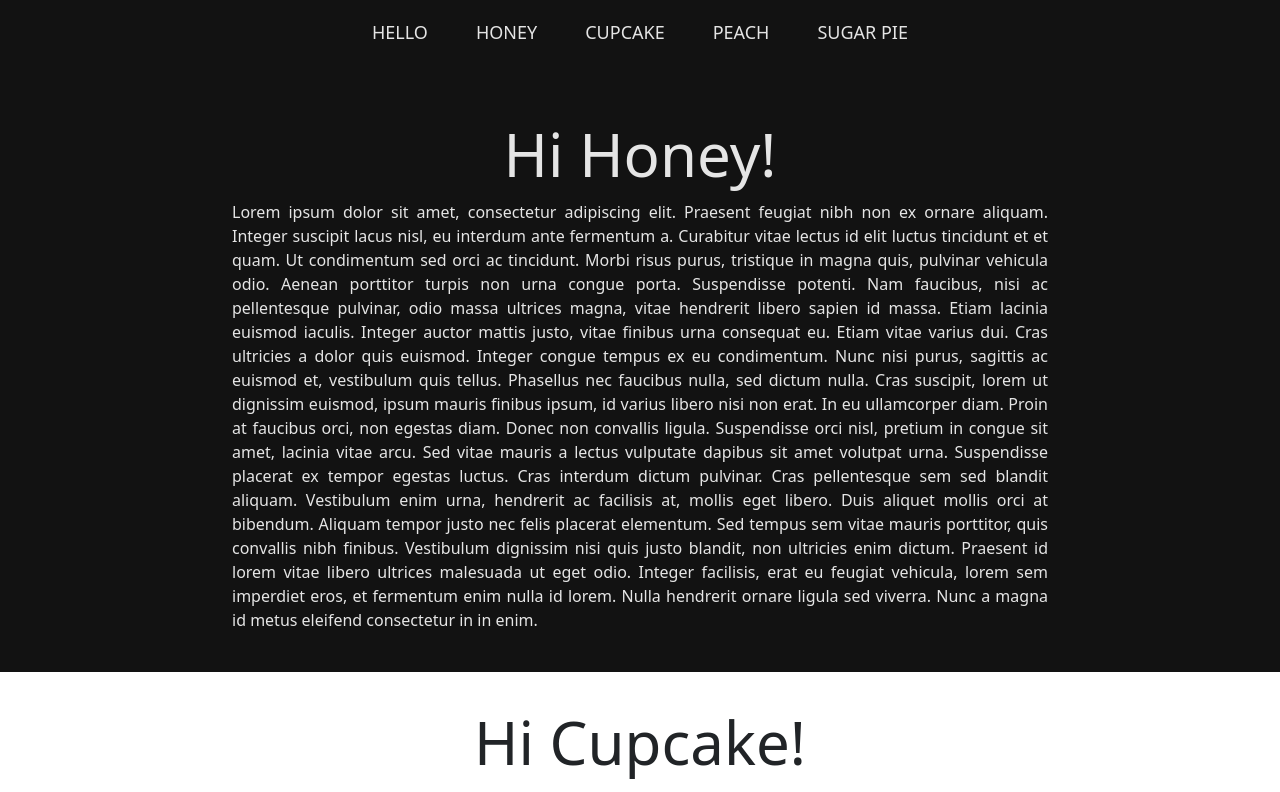
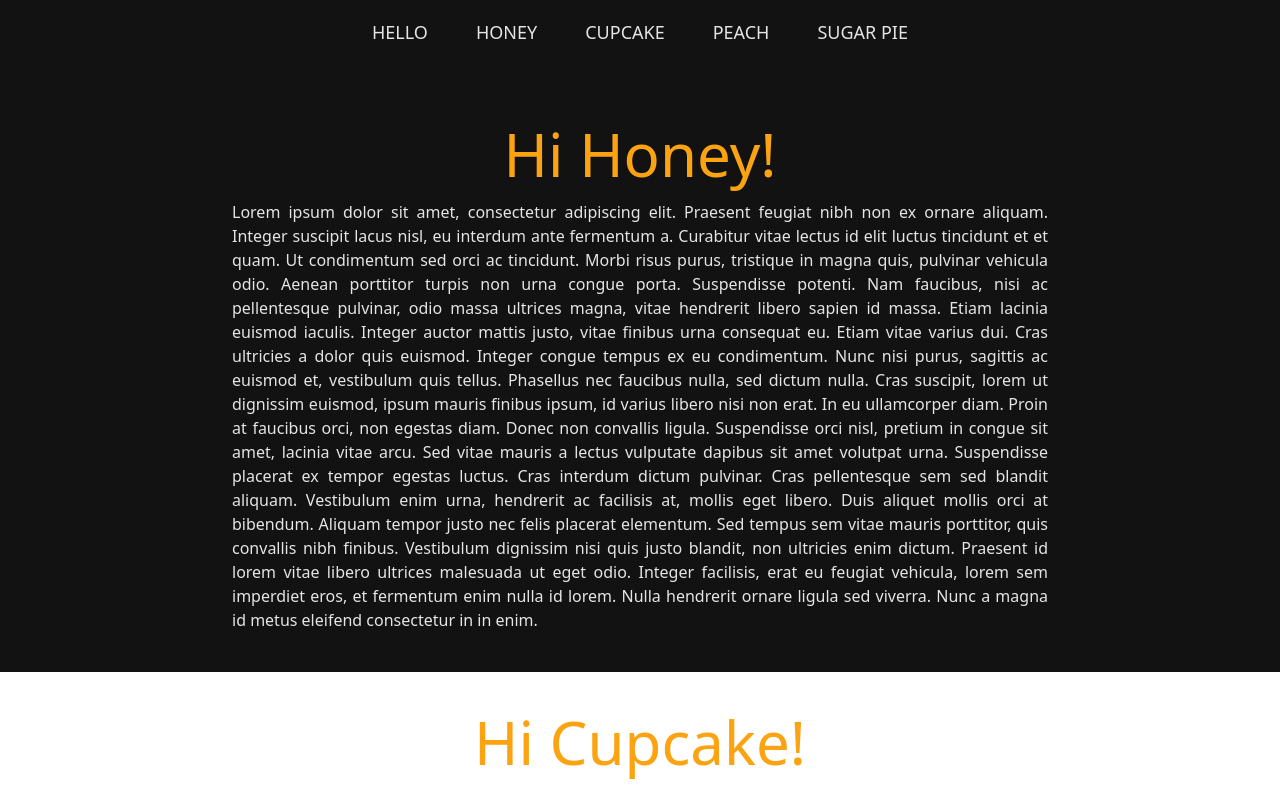
Before and after one commit to sla8/personal-website, a React (Create React App) app: page / in a window 1280 px wide. Shown: the top 792 px of the page. Built offline with nearby package versions, Linux system fonts and the light colour scheme.

Commit message:
color changes

```diff
--- a/src/components/Sidebar.css
+++ b/src/components/Sidebar.css
@@ -9,7 +9,7 @@
 
 /* Color/shape of burger icon bars */
 .bm-burger-bars {
-  background: #fca311;
+  background: #e5e5e5;
 }
 
 /* Position and sizing of clickable cross button */
--- a/src/index.css
+++ b/src/index.css
@@ -12,6 +12,7 @@
     @apply text-6xl;
     @apply mb-4;
     @apply text-center;
-    @apply font-light;
+    @apply font-extralight !important;
+    @apply text-yellow !important;
   }
 }
```
